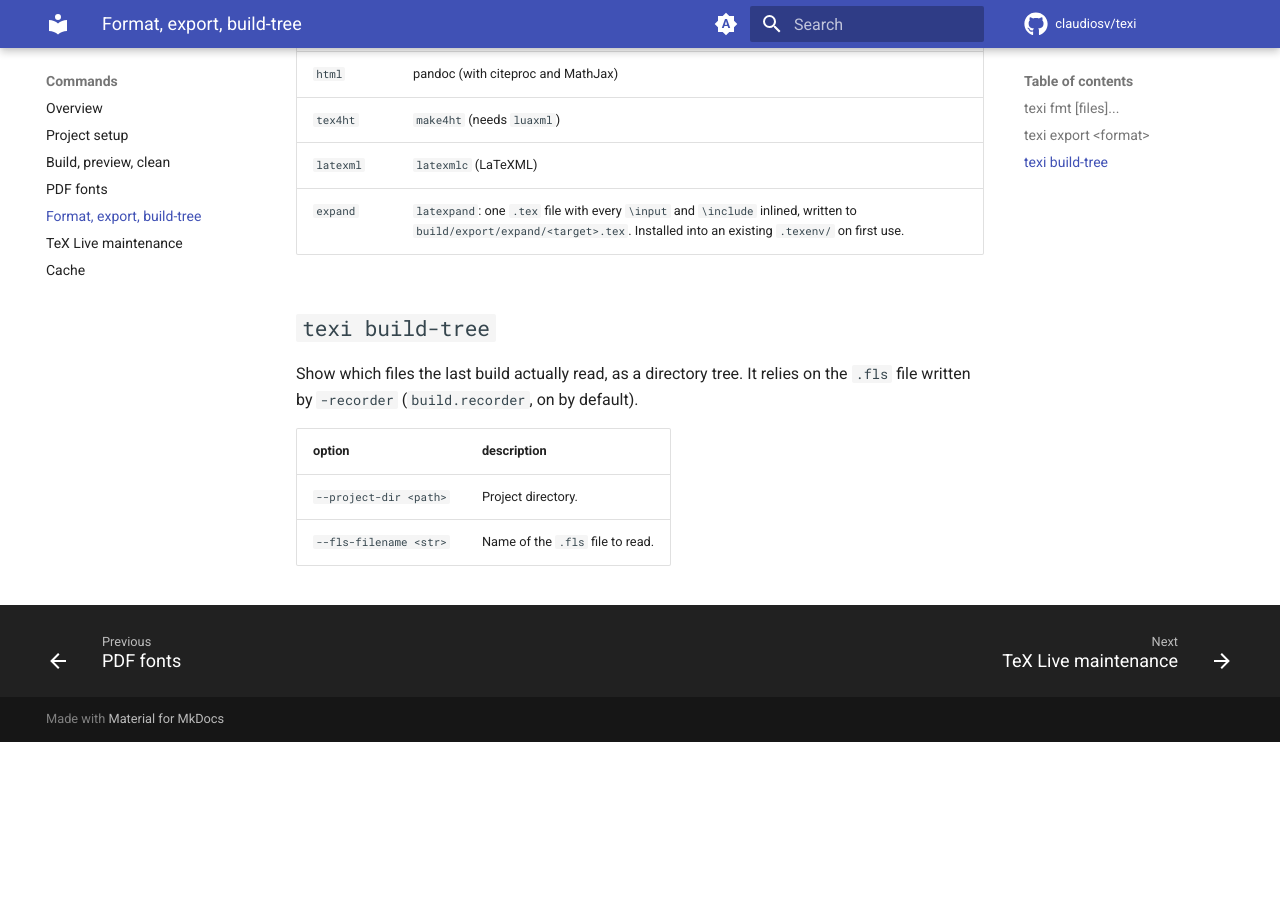
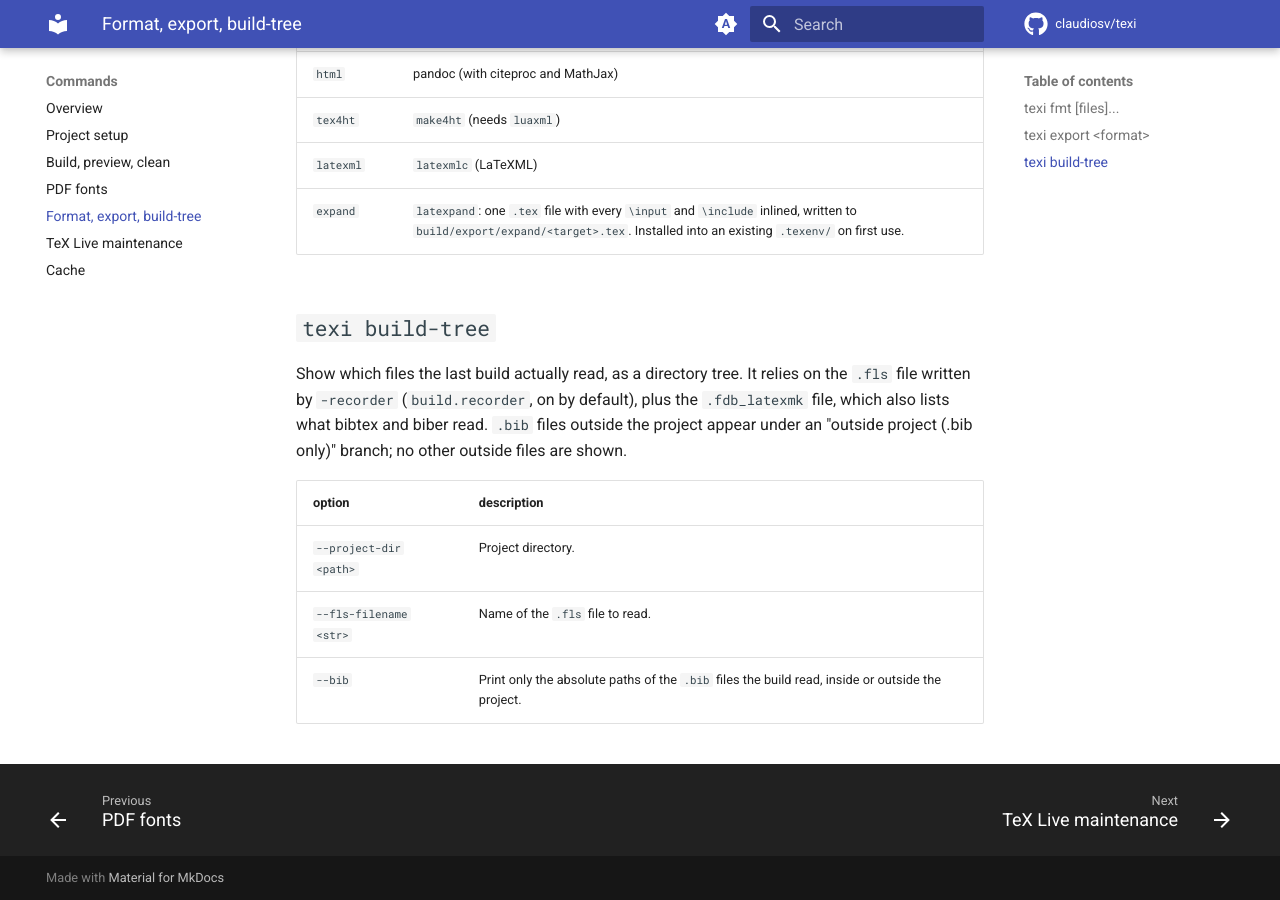
Before and after one commit to claudiosv/texi, an MkDocs documentation site: the page built from docs/commands/tools.md, in a window 1280 px wide and 900 px high, scrolled down 1107 px. Built offline with MkDocs 1.6.1 and Material for MkDocs 9.7.7, drawn with Linux system fonts in a browser that asks for light colours; comment, search, counter and statistics services are not loaded; before the commit the page ends 1849 px from its top, so only the background shows below that.

Commit message:
Document build-tree .bib support and --bib
Co-Authored-By: Claude Sonnet 5.5 <noreply@anthropic.com>
Claude-Session: https://claude.ai/code/session_018S2M9WGnJPftvkPmSWdRVc

```diff
--- a/docs/commands/tools.md
+++ b/docs/commands/tools.md
@@ -30,9 +30,10 @@ Convert every file in `project.targets` (or `build.default_files`) into `build/e
 
 ## `texi build-tree`
 
-Show which files the last build actually read, as a directory tree. It relies on the `.fls` file written by `-recorder` (`build.recorder`, on by default).
+Show which files the last build actually read, as a directory tree. It relies on the `.fls` file written by `-recorder` (`build.recorder`, on by default), plus the `.fdb_latexmk` file, which also lists what bibtex and biber read. `.bib` files outside the project appear under an "outside project (.bib only)" branch; no other outside files are shown.
 
 | option | description |
 |---|---|
 | `--project-dir <path>` | Project directory. |
 | `--fls-filename <str>` | Name of the `.fls` file to read. |
+| `--bib` | Print only the absolute paths of the `.bib` files the build read, inside or outside the project. |
```
Also changed, not shown: README.md (+1 -1 lines).
